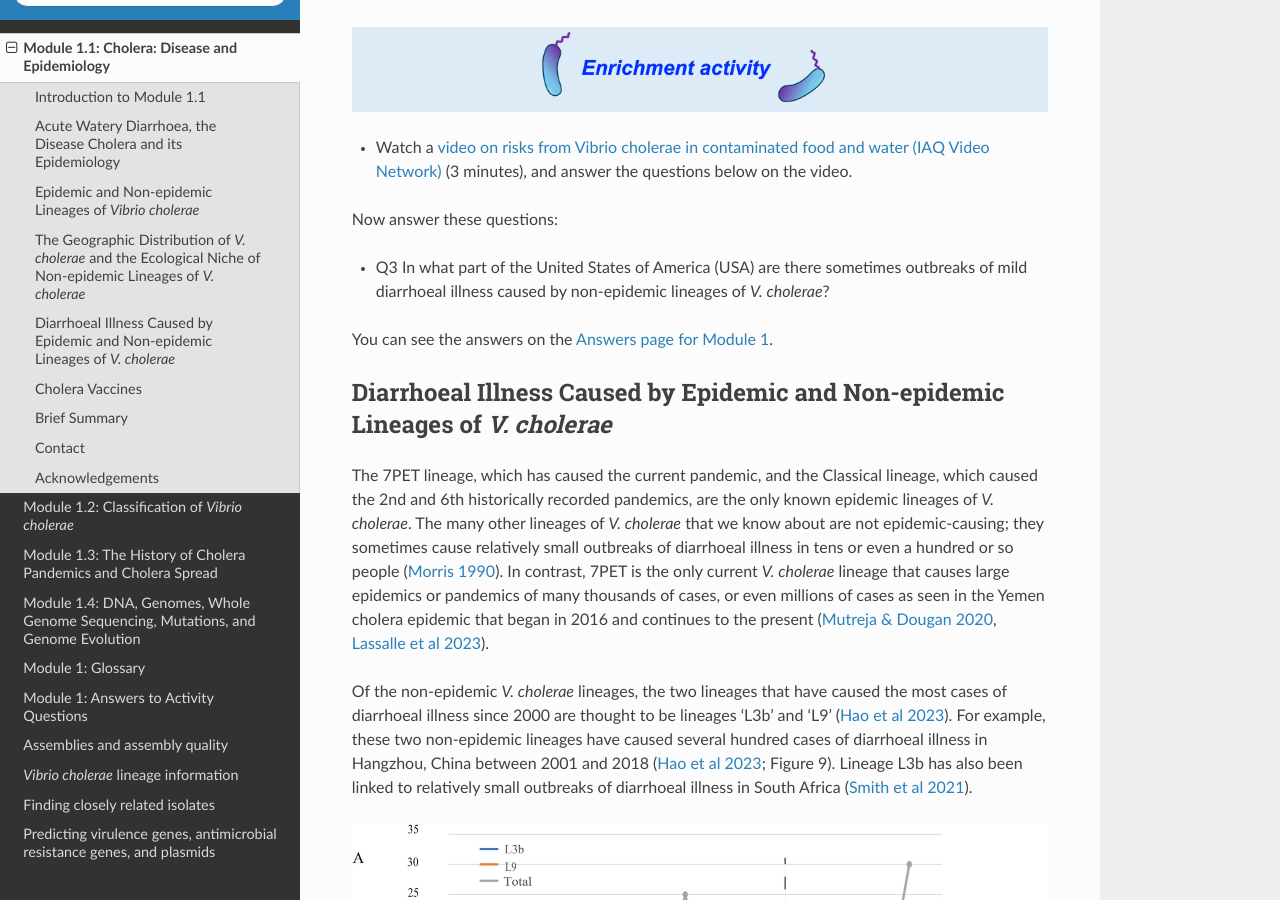
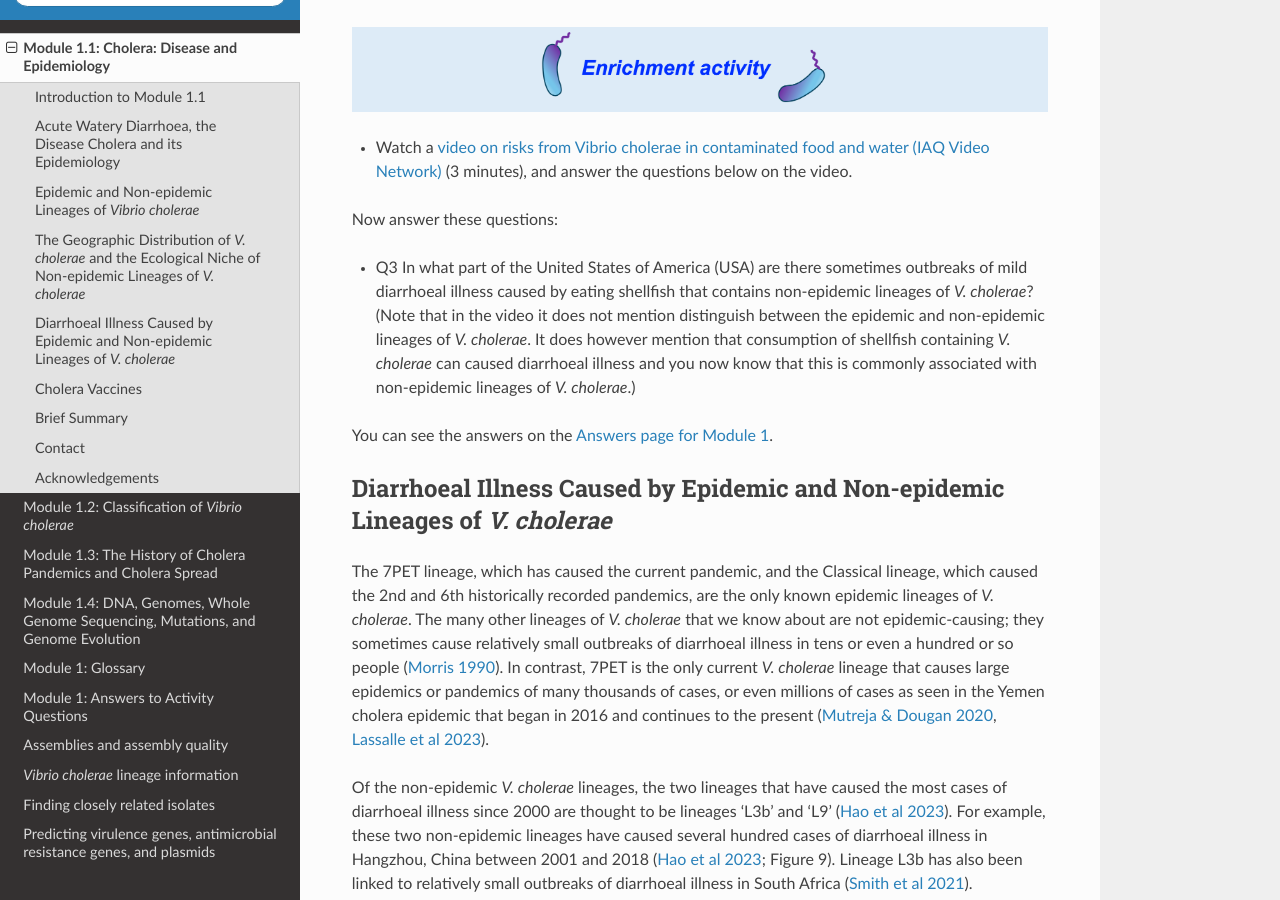
Before and after one commit to avrilcoghlan/cholerabook, a Sphinx documentation site: the page built from docs/source/vibriogenomes.rst, in a window 1280 px wide and 900 px high, scrolled down 8395 px. Built offline with Sphinx 7.4.7 and the Read the Docs theme 2.0.0, drawn with Linux system fonts in a browser that asks for light colours.

Commit message:
Update vibriogenomes.rst

```diff
--- a/docs/source/vibriogenomes.rst
+++ b/docs/source/vibriogenomes.rst
@@ -276,7 +276,7 @@
 
 Now answer these questions:
 
-* Q3 In what part of the United States of America (USA) are there sometimes outbreaks of mild diarrhoeal illness caused by non-epidemic lineages of *V. cholerae*?
+* Q3 In what part of the United States of America (USA) are there sometimes outbreaks of mild diarrhoeal illness caused by eating shellfish that contains non-epidemic lineages of *V. cholerae*? (Note that in the video it does not mention distinguish between the epidemic and non-epidemic lineages of *V. cholerae*. It does however mention that consumption of shellfish containing *V. cholerae* can caused diarrhoeal illness and you now know that this is commonly associated with non-epidemic lineages of *V. cholerae*.)
 
 You can see the answers on the `Answers page for Module 1`_.
 
```
